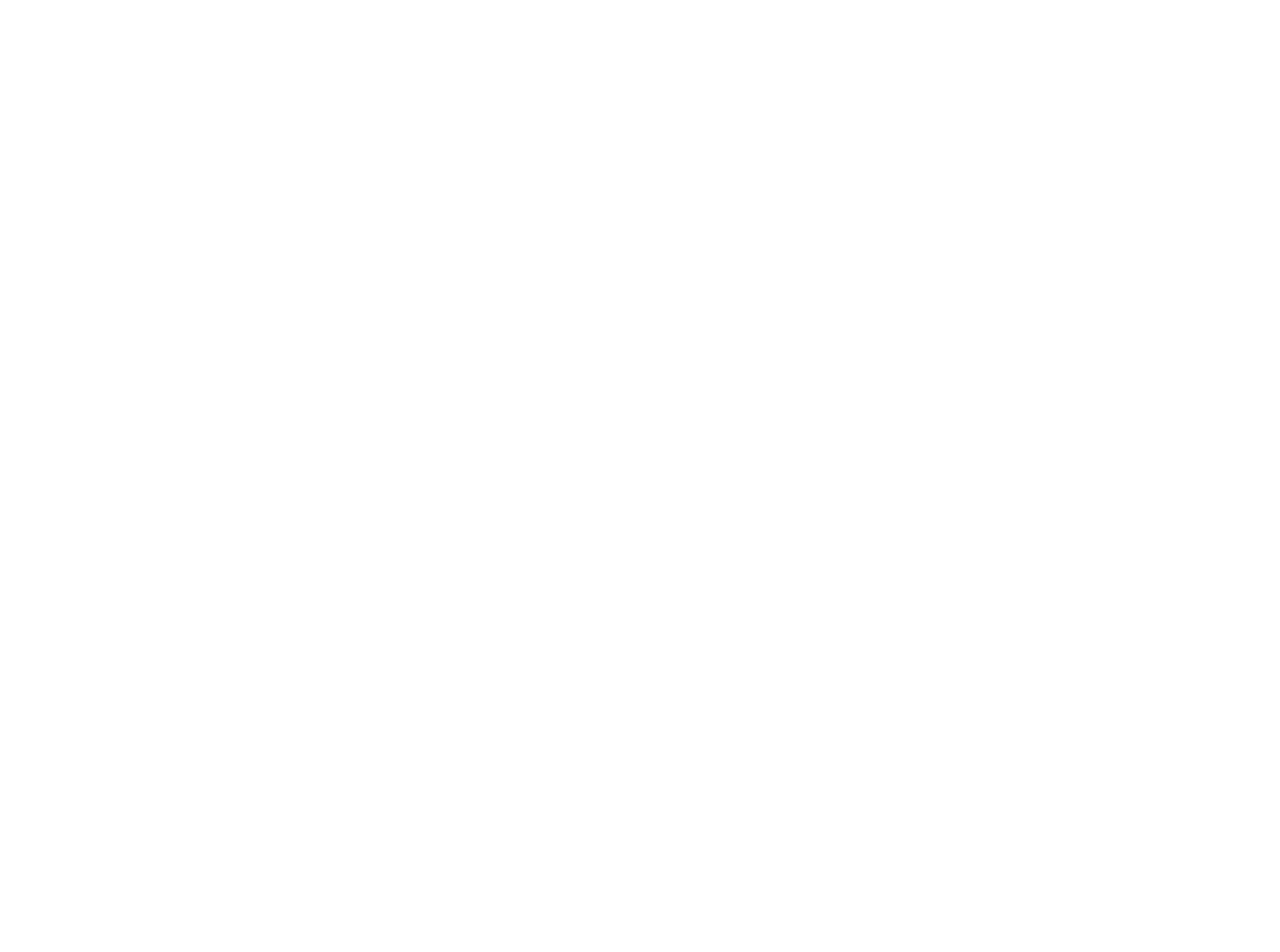
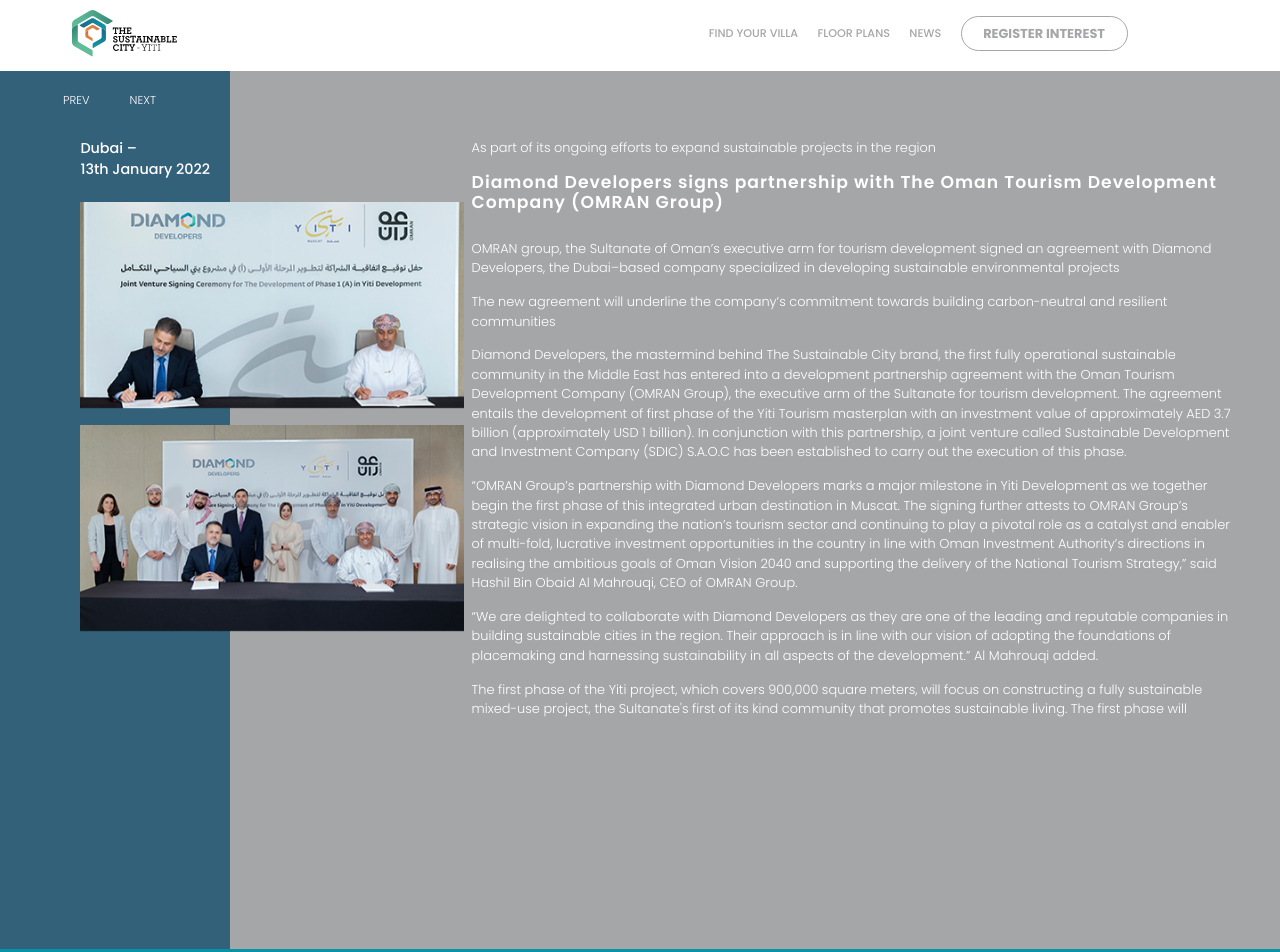
Before and after one commit to dieoVishnu/tscy-website, a React (Create React App) app: page /newsroom/newsdetails in a window 1280 px wide. Before the commit this address had no page. Shown: the top 952 px of the page. Before the commit the page ends 800 px from the top, so only its background shows below. Built offline with nearby package versions, Linux system fonts and the light colour scheme.

Commit message:
detailpage added

```diff
--- a/src/App.jsx
+++ b/src/App.jsx
@@ -11,6 +11,7 @@
 import BrokerSimple from './pages/BrokerSimple';
 import News from './pages/News';
 import AboutTest from './pages/AboutTest';
+import NewsDetails from './components/Detailpage/NewsDetails';
 
 function App() {
 
@@ -25,6 +26,7 @@
         <Route path="careers" element={<Career />} />
         <Route path="register" element={<BrokerSimple />} />
         <Route path="newsroom" element={<News />} />
+        <Route path='newsroom/newsdetails' element={<NewsDetails />} />
     </Routes>
   </BrowserRouter>
   )
--- /dev/null
+++ b/src/components/Detailpage/NewsDetails.jsx
@@ -0,0 +1,150 @@
+import React from 'react'
+import Footer from '../Footer'
+import Header from '../Header'
+
+function NewsDetails() {
+  return (
+    <div className='news-details-test'>
+        <Header />
+        <section className="section news-detail">
+  <div className="twocol-row h-100">
+    <div className="left-bar colored-wrapper">
+      <ul>
+        <li className="animate__animated animate__fadeInUp" data-animation="fadeInUp" data-duration={100}>
+          <a href="javascript:">PREV</a>
+        </li>
+        <li className="animate__animated animate__fadeInUp" data-animation="fadeInUp" data-duration={200}>
+          <a href="javascript:">NEXT</a>
+        </li>
+      </ul>
+      {/* <div class="cross-btn">
+              <a href="javscript:">
+                  <span class="animate__animated animate__fadeInUp" data-animation="fadeInUp" data-duration="300"><img src="/assets/svg/cross-icon.svg" alt=""></span>
+              </a>
+          </div> */}
+    </div>
+    <div className="right-bar">
+      <div className="date-img">
+        <h5 className="animate__animated animate__fadeInUp" data-animation="fadeInUp" data-duration={400}>
+          Dubai – <br /> 13th January 2022{" "}
+        </h5>
+        <div className="img-wrapper">
+          <img
+            src="/assets/images/news-detail/mountain-view.png"
+            alt=""
+            className="animate__animated animate__fadeInUp"
+            data-animation="fadeInUp"
+            data-duration={500}
+          />
+        </div>
+        <div className="img-wrapper">
+          <img
+            src="/assets/images/news-detail/city-view.png"
+            alt=""
+            className="animate__animated animate__fadeInUp"
+            data-animation="fadeInUp"
+            data-duration={600}
+          />
+        </div>
+      </div>
+      <div className="news-content">
+        <p className="animate__animated animate__fadeInUp" data-animation="fadeInUp" data-duration={600}>
+          As part of its ongoing efforts to expand sustainable projects in the
+          region
+        </p>
+        <h4 className="animate__animated animate__fadeInUp" data-animation="fadeInUp" data-duration={700}>
+          Diamond Developers signs partnership with The Oman Tourism Development
+          Company (OMRAN Group)
+        </h4>
+        <div className="scroll-content">
+          <p className="animate__animated animate__fadeInUp" data-animation="fadeInUp" data-duration={700}>
+            OMRAN group, the Sultanate of Oman’s executive arm for tourism
+            development signed an agreement with Diamond Developers, the
+            Dubai–based company specialized in developing sustainable
+            environmental projects
+          </p>
+          <p className="animate__animated animate__fadeInUp" data-animation="fadeInUp" data-duration={700}>
+            The new agreement will underline the company’s commitment towards
+            building carbon-neutral and resilient communities
+          </p>
+          <p className="animate__animated animate__fadeInUp" data-animation="fadeInUp" data-duration={800}>
+            Diamond Developers, the mastermind behind The Sustainable City
+            brand, the first fully operational sustainable community in the
+            Middle East has entered into a development partnership agreement
+            with the Oman Tourism Development Company (OMRAN Group), the
+            executive arm of the Sultanate for tourism development. The
+            agreement entails the development of first phase of the Yiti Tourism
+            masterplan with an investment value of approximately AED 3.7 billion
+            (approximately USD 1 billion). In conjunction with this partnership,
+            a joint venture called Sustainable Development and Investment
+            Company (SDIC) S.A.O.C has been established to carry out the
+            execution of this phase.
+          </p>
+          <p className="animate__animated animate__fadeInUp" data-animation="fadeInUp" data-duration={900}>
+            “OMRAN Group’s partnership with Diamond Developers marks a major
+            milestone in Yiti Development as we together begin the first phase
+            of this integrated urban destination in Muscat. The signing further
+            attests to OMRAN Group’s strategic vision in expanding the nation’s
+            tourism sector and continuing to play a pivotal role as a catalyst
+            and enabler of multi-fold, lucrative investment opportunities in the
+            country in line with Oman Investment Authority’s directions in
+            realising the ambitious goals of Oman Vision 2040 and supporting the
+            delivery of the National Tourism Strategy,” said Hashil Bin Obaid Al
+            Mahrouqi, CEO of OMRAN Group.
+          </p>
+          <p className="animate__animated animate__fadeInUp" data-animation="fadeInUp" data-duration={1000}>
+            “We are delighted to collaborate with Diamond Developers as they are
+            one of the leading and reputable companies in building sustainable
+            cities in the region. Their approach is in line with our vision of
+            adopting the foundations of placemaking and harnessing
+            sustainability in all aspects of the development.” Al Mahrouqi
+            added.
+          </p>
+          <p className="animate__animated animate__fadeInUp" data-animation="fadeInUp" data-duration={1000}>
+            The first phase of the Yiti project, which covers 900,000 square
+            meters, will focus on constructing a fully sustainable mixed-use
+            project, the Sultanate's first of its kind community that promotes
+            sustainable living. The first phase will include green public
+            spaces, residences, tourism, commercial, and educational facilities,
+            all with well-balanced and integrated components. Visitors and
+            residents alike will enjoy a variety of unique lifestyle
+            experiences, including restaurants, cafés, shops, and an equestrian
+            center, a farm along with other distinctive components that create a
+            meaningful green-living environment. The two sides announced that
+            full details of the project will be revealed at the official launch
+            ceremony later this year.
+          </p>
+          <p className="animate__animated animate__fadeInUp" data-animation="fadeInUp" data-duration={1000}>
+            Commenting on the occasion, Engineer Faris Saeed, Chairman of
+            Diamond Developers said, “We are very excited to join hands with
+            OMRAN to execute our first project in Oman, and to work together on
+            preserving the Sultanate’s rich natural environmental resources in
+            accordance with the best global green practices. Over the past
+            decade, we have gained and harnessed invaluable knowledge from our
+            working proof-of-concept, which we are leveraging to set new
+            standards for building sustainable and resilient cities with the
+            highest sustainable standards to achieve a carbon-neutral future
+            that also suits the local culture, environment, and economy.”
+          </p>
+          <p className="animate__animated animate__fadeInUp" data-animation="fadeInUp" data-duration={1000}>
+            Founded in 2003, Diamond Developers embodies a fundamental change in
+            the concept of future cities; building, and maintaining sustainable,
+            evidence-driven and intelligent, live-work-and-thrive cities. Their
+            replicable &amp; scalable cities bring forward the 2050 Paris
+            Agreement targets, enhance quality of life, and bring significant
+            in-country value. The company is committed to enabling, empowering,
+            and supporting partners around the world to realise the cities of
+            tomorrow, today.
+          </p>
+        </div>
+      </div>
+    </div>
+  </div>
+</section>
+
+<Footer />
+    </div>
+  )
+}
+
+export default NewsDetails
--- a/src/components/Footer.jsx
+++ b/src/components/Footer.jsx
@@ -29,7 +29,7 @@
               data-animation="fadeInUp"
               data-duration={200}
             >
-              <a href="newsroom" className="footer-link">
+              <a href="/newsroom" className="footer-link">
                 Newsroom
               </a>
             </li>
@@ -38,7 +38,7 @@
               data-animation="fadeInUp"
               data-duration={300}
             >
-              <a href="careers" className="footer-link">
+              <a href="/careers" className="footer-link">
                 Careers
               </a>
             </li>
--- a/src/pages/News.jsx
+++ b/src/pages/News.jsx
@@ -37,7 +37,7 @@
       >
         <div className="twocol-row newsroom-slider-wrapper">
           <div className="col-25">
-            <a href="news-detail.php">
+            <a href="newsroom/newsdetails">
               <div className="news-wrapper">
                 <div
                   className="newsroom-card animate__animated animate__fadeInUp"
```
Also changed, not shown: src/index.css.
